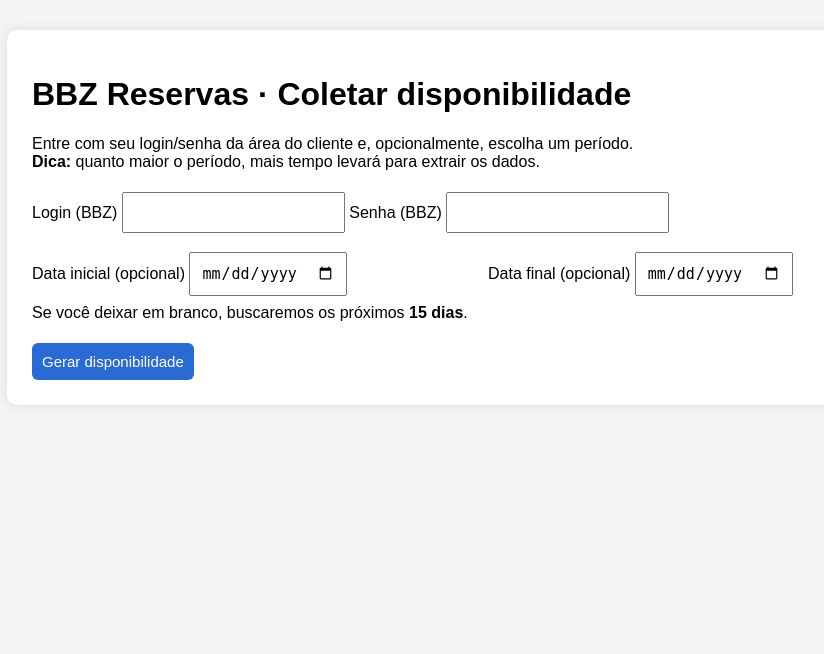
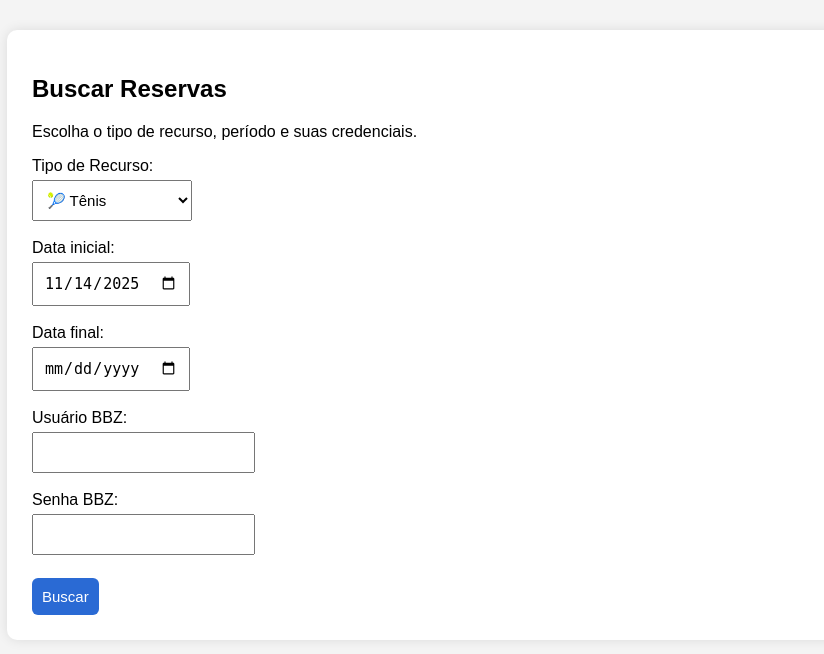
Before and after one commit to itokey12/bbz-reservas-app, a FastAPI app: page / in a window 1280 px wide. Shown: the part 53-707 px from the top of the page, without its empty margins (158-982 px from the left). Run offline with FastAPI, Linux system fonts and the light colour scheme; parts of the project's set-up code (start-up, migrations or seed data) failed here and were passed over.

Commit message:
Update index.html

```diff
--- a/app/templates/index.html
+++ b/app/templates/index.html
@@ -1,33 +1,62 @@
 {% extends "base.html" %}
+
 {% block content %}
-<h1>BBZ Reservas · Coletar disponibilidade</h1>
-<p class="muted">
-  Entre com seu login/senha da área do cliente e, opcionalmente, escolha um período.
-  <br><strong>Dica:</strong> quanto maior o período, mais tempo levará para extrair os dados.
-</p>
 
-<form method="post" action="/run">
-  <label for="username">Login (BBZ)</label>
-  <input id="username" name="username" type="text" required>
+<h2>Buscar Reservas</h2>
+<p>Escolha o tipo de recurso, período e suas credenciais.</p>
 
-  <label for="password">Senha (BBZ)</label>
-  <input id="password" name="password" type="password" required>
+<form id="formBusca" method="post">
 
-  <div style="display:grid; grid-template-columns: 1fr 1fr; gap: 12px; margin-top:14px">
-    <div>
-      <label for="start_date">Data inicial (opcional)</label>
-      <input id="start_date" name="start_date" type="date">
-    </div>
-    <div>
-      <label for="end_date">Data final (opcional)</label>
-      <input id="end_date" name="end_date" type="date">
-    </div>
-  </div>
+    <!-- Tipo de busca -->
+    <label for="tipo">Tipo de Recurso:</label><br>
+    <select id="tipo" name="tipo" onchange="atualizarAction()">
+        <option value="tenis" selected>🎾 Tênis</option>
+        <option value="churras">🔥 Churrasqueira</option>
+    </select>
+    <br><br>
 
-  <p class="muted" style="margin-top:8px">
-    Se você deixar em branco, buscaremos os próximos <strong>15 dias</strong>.
-  </p>
+    <!-- Datas -->
+    <label>Data inicial:</label><br>
+    <input type="date" name="start_date" id="start_date">
+    <br><br>
 
-  <div class="mt"><button class="btn" type="submit">Gerar disponibilidade</button></div>
+    <label>Data final:</label><br>
+    <input type="date" name="end_date">
+    <br><br>
+
+    <!-- Credenciais -->
+    <label>Usuário BBZ:</label><br>
+    <input type="text" name="username" required><br><br>
+
+    <label>Senha BBZ:</label><br>
+    <input type="password" name="password" required><br><br>
+
+    <button class="btn" type="submit">Buscar</button>
 </form>
+
+
+<script>
+    // Ajusta a ação do formulário conforme o dropdown
+    function atualizarAction() {
+        const tipo = document.getElementById("tipo").value;
+        const form = document.getElementById("formBusca");
+
+        if (tipo === "tenis") {
+            form.action = "/run_tenis";
+        } else {
+            form.action = "/run_churras";
+        }
+    }
+
+    // Executa ao carregar (para selecionar o endpoint inicial)
+    atualizarAction();
+
+    // Preenche automaticamente a data inicial com HOJE
+    document.addEventListener('DOMContentLoaded', function() {
+        const hoje = new Date().toISOString().split('T')[0];
+        const campo = document.getElementById("start_date");
+        campo.value = hoje;
+    });
+</script>
+
 {% endblock %}
```
